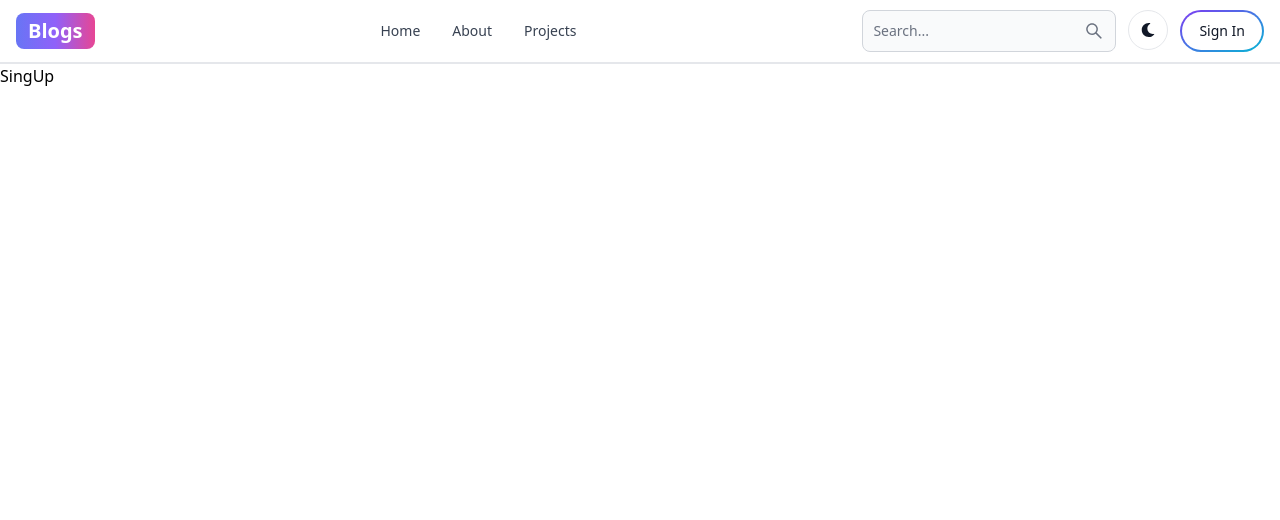
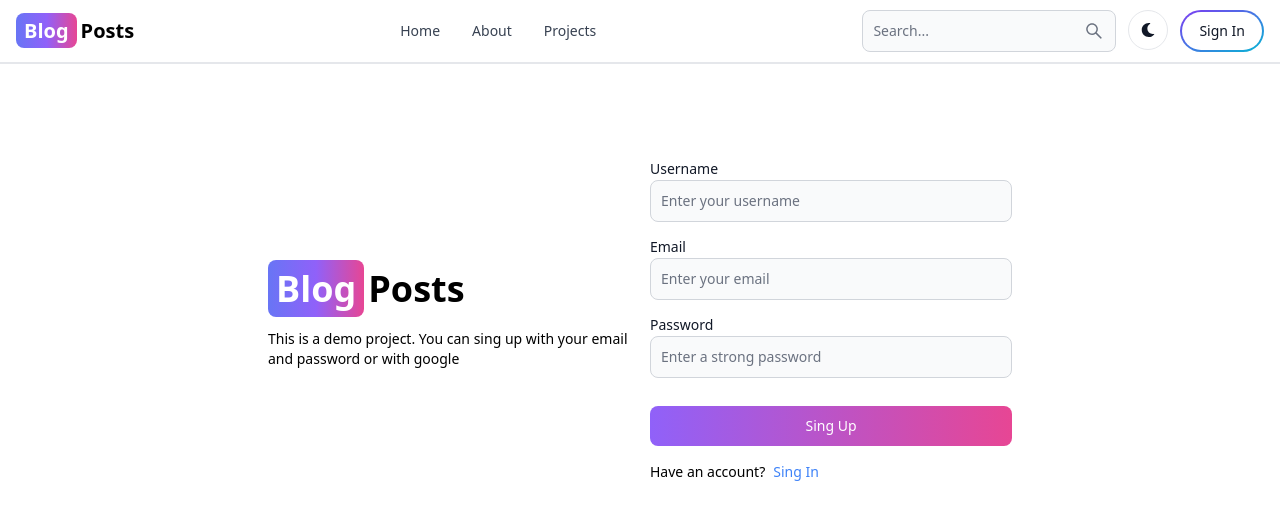
Before and after one commit to abhaychauhan8802/Blog, a React (Vite) app in the folder client/: page /sign-up in a window 1280 px wide. Shown: the top 520 px of the page. Built offline with nearby package versions, Linux system fonts and the light colour scheme.

Commit message:
create signup page ui

```diff
--- a/client/src/components/Header.jsx
+++ b/client/src/components/Header.jsx
@@ -10,9 +10,12 @@
     <Navbar className="border-b-2">
       <Link
         to="/"
-        className="self-center whitespace-nowrap text-xl font-semibold dark:text-white bg-gradient-to-r from-indigo-500 via-purple-500 to-pink-500 px-3 py-1 rounded-lg text-white"
+        className="self-center whitespace-nowrap text-xl font-semibold dark:text-white "
       >
-        Blogs
+        <span className="bg-gradient-to-r from-indigo-500 via-purple-500 to-pink-500 px-2 py-1 mr-1 rounded-lg text-white">
+          Blog
+        </span>
+        Posts
       </Link>
       <div className="md:order-2 flex gap-3">
         <div>
--- a/client/src/pages/SignUp.jsx
+++ b/client/src/pages/SignUp.jsx
@@ -1,7 +1,69 @@
-import React from "react";
+import { Button, Label, TextInput } from "flowbite-react";
+import { Link } from "react-router-dom";
 
 const SignUp = () => {
-  return <div>SingUp</div>;
+  return (
+    <div className="min-h-screen  mt-20">
+      <div className="flex p-3 max-w-3xl mx-auto flex-col md:flex-row md:items-center gap-5">
+        {/* left */}
+        <div className="flex-1">
+          <div className="font-bold text-4xl dark:text-white select-none">
+            <span className="bg-gradient-to-r from-indigo-500 via-purple-500 to-pink-500 px-2 py-1 mr-1 rounded-lg text-white">
+              Blog
+            </span>
+            Posts
+          </div>
+          <p className="text-sm mt-5">
+            This is a demo project. You can sing up with your email and password
+            or with google
+          </p>
+        </div>
+
+        {/* right */}
+        <div className="flex-1">
+          <form className="flex flex-col gap-3">
+            <div>
+              <Label value="Username" />
+              <TextInput
+                type="text"
+                placeholder="Enter your username"
+                id="username"
+              />
+            </div>
+            <div>
+              <Label value="Email" />
+              <TextInput
+                type="text"
+                placeholder="Enter your email"
+                id="email"
+              />
+            </div>
+            <div>
+              <Label value="Password" />
+              <TextInput
+                type="text"
+                placeholder="Enter a strong password"
+                id="password"
+              />
+            </div>
+            <Button
+              gradientDuoTone="purpleToPink"
+              type="submit"
+              className="mt-4"
+            >
+              Sing Up
+            </Button>
+          </form>
+          <div className="flex gap-2 text-sm mt-4">
+            <span>Have an account?</span>
+            <Link to="/sing-in" className="text-blue-500">
+              Sing In
+            </Link>
+          </div>
+        </div>
+      </div>
+    </div>
+  );
 };
 
 export default SignUp;
```
Also changed, not shown: 1 other file (tests, documents, lock files or other folders).
